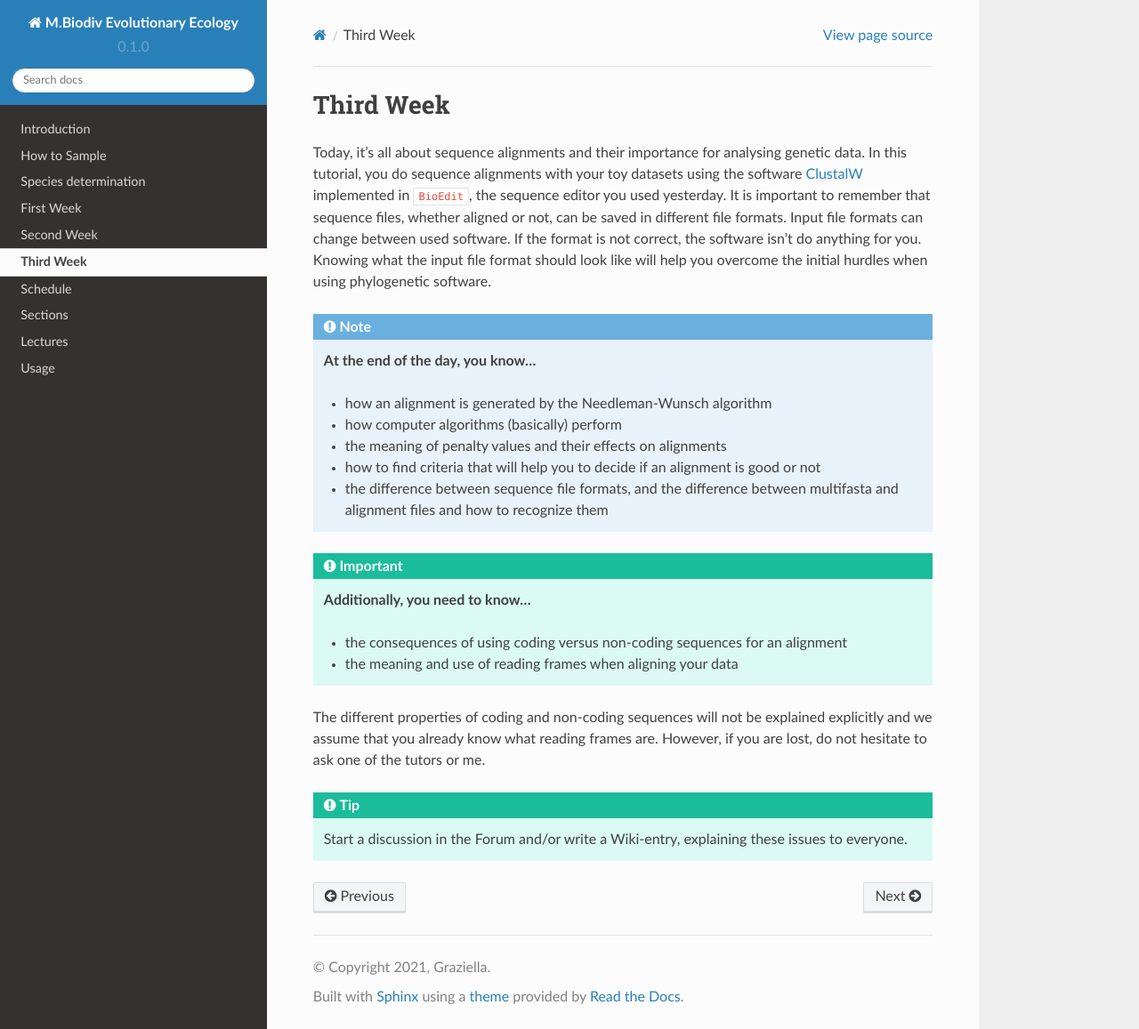
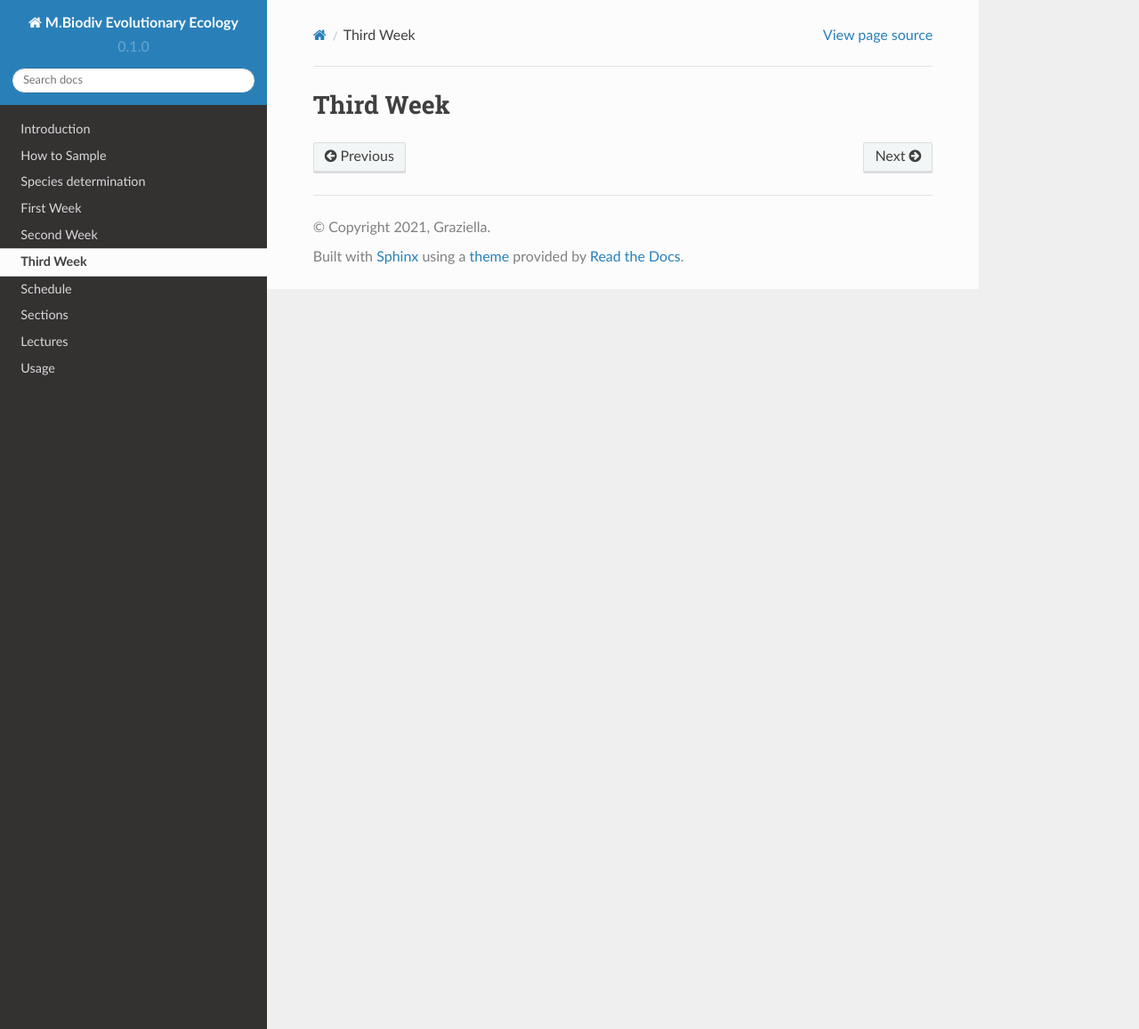
Before and after one commit to bheimbu/evolutionary_ecology, a Sphinx documentation site: the page built from docs/source/third_week.rst, in a window 1280 px wide and 1157 px high. Shown: the whole window at 89% size. Built offline with Sphinx 7.4.7 and the Read the Docs theme 2.0.0, drawn with Linux system fonts in a browser that asks for light colours; cross-references to code outside the pages are shown as plain code.

Commit message:
Update third_week.rst

```diff
--- a/docs/source/third_week.rst
+++ b/docs/source/third_week.rst
@@ -1,26 +1,3 @@
 .. _third-week:
 Third Week
 ===========
-
-Today, it's all about sequence alignments and their importance for analysing genetic data. In this tutorial, you do sequence alignments with your toy datasets using the software `ClustalW <http://www.clustal.org/clustal2/>`_ implemented in :re:`BioEdit`, the sequence editor you used yesterday.
-It is important to remember that sequence files, whether aligned or not, can be saved in different file formats. Input file formats can change between used software. If the format is not correct, the software isn't do anything for you. Knowing what the input file format should look like will help you overcome the initial hurdles when using phylogenetic software.
-
-.. note::
-  **At the end of the day, you know…**
-
-  - how an alignment is generated by the Needleman-Wunsch algorithm
-  - how computer algorithms (basically) perform
-  - the meaning of penalty values and their effects on alignments
-  - how to find criteria that will help you to decide if an alignment is good or not
-  - the difference between sequence file formats, and the difference between multifasta and alignment files and how to recognize them
-
-.. important::
-  **Additionally, you need to know…**
-
-  - the consequences of using coding versus non-coding sequences for an alignment
-  - the meaning and use of reading frames when aligning your data
-
-The different properties of coding and non-coding sequences will not be explained explicitly and we assume that you already know what reading frames are. However, if you are lost, do not hesitate to ask one of the tutors or me.
-
-.. tip::
-  Start a discussion in the Forum and/or write a Wiki-entry, explaining these issues to everyone.
```
